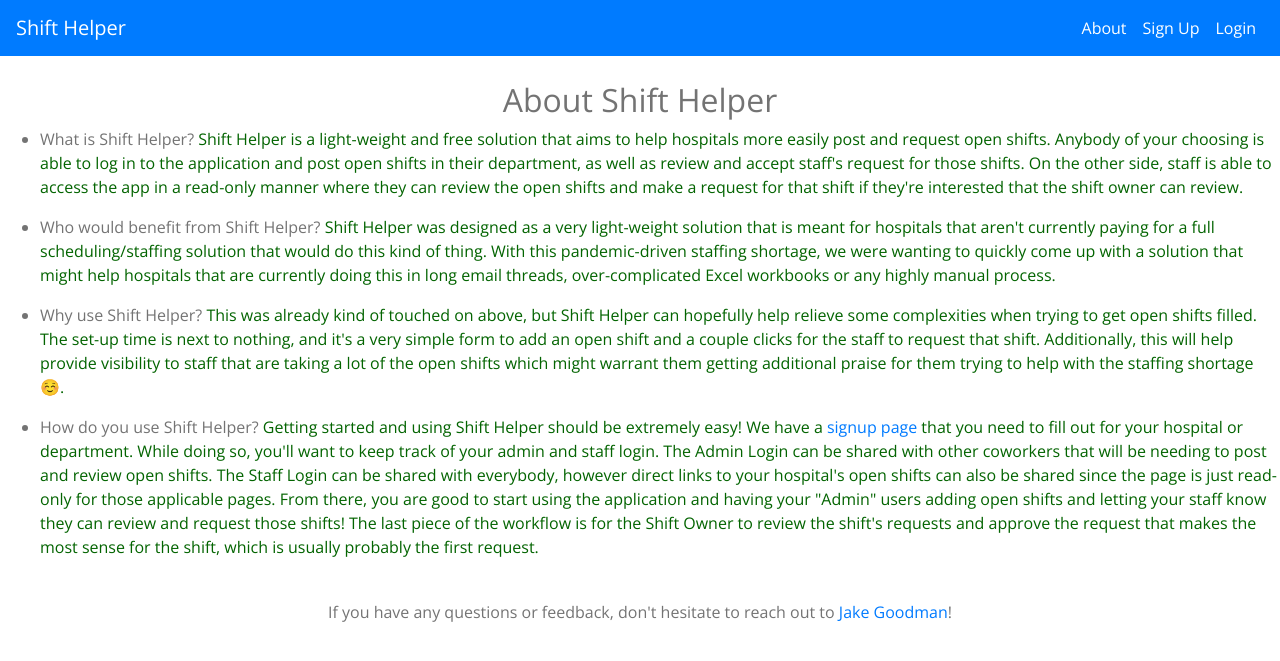
After one commit to jakegoodman23/the-shift-helper-v2, a Flask app: page /about in a window 1280 px wide. The commit adds this page. Shown: the top 661 px of the page. Run offline with Flask 2, Linux system fonts and the light colour scheme; some libraries are stand-ins or nearby versions.

Commit message:
adding about page

```diff
--- a/main.py
+++ b/main.py
@@ -18,10 +18,19 @@ import smtplib
 
 abspath = os.path.abspath(__file__)
 dirname = os.path.dirname(abspath)
+
 email_address = os.environ.get("EMAIL")
 email_password = os.environ.get("EMAIL_PASSWORD")
 
 app = Flask(__name__)
+debug = False
+DEV = False
+if DEV:
+    os.chdir(dirname)
+    debug = True
+    parent_path = os.path.abspath(os.path.dirname(__file__))
+    load_dotenv(os.path.join(parent_path, 'info.env'))
+    app.config['SECRET_KEY'] = os.getenv("SECRET_KEY")
 
 app.config['SECRET_KEY'] = os.environ.get("SECRET_KEY")
 app.config['SQLALCHEMY_DATABASE_URI'] = os.environ.get("DATABASE_URL",  "sqlite:///shifthelper.db")
@@ -139,6 +148,10 @@ def home():
     return render_template('index.html')
 
 
+@app.route('/about')
+def about():
+
+    return render_template('about.html')
 @app.route('/login', methods=['GET', 'POST'])
 def login():
     if request.method == 'POST':
@@ -455,4 +468,4 @@ def logout():
 
 
 if __name__ == '__main__':
-    app.run()
+    app.run(debug=debug)
--- a/static/css/styles.css
+++ b/static/css/styles.css
@@ -73,6 +73,19 @@ input {
 	transition: box-shadow .5s ease;
 }
 
+.about-shift-helper h2 {
+	text-align: center;
+	padding-top: 25px;
+}
+
+.about-shift-helper li {
+	margin-bottom: 1rem;
+}
+
+.about-shift-helper p {
+	text-align: center;
+	padding-top: 25px;
+}
 .form-style {
 	color: rgb(13, 13, 13);
 	padding-left: 10px;
--- /dev/null
+++ b/templates/about.html
@@ -0,0 +1,49 @@
+{% extends 'base.html' %}
+
+{% block title %}About Shift Helper{% endblock %}
+
+{% block content %}
+
+    <div class="about-shift-helper">
+
+    <h2>About Shift Helper</h2>
+
+        <ul>
+            <li>What is Shift Helper? <span style="color: #036400"> Shift Helper is a light-weight and free solution
+            that aims to help hospitals more easily post and request open shifts. Anybody of your choosing is able to log in
+            to the application and post open shifts in their department, as well as review and accept staff's request for
+            those shifts. On the other side, staff is able to access the app in a read-only manner where they can review
+            the open shifts and make a request for that shift if they're interested that the shift owner can review.</span></li>
+
+            <li>Who would benefit from Shift Helper? <span style="color: #036400"> Shift Helper was designed as a very light-weight
+            solution that is meant for hospitals that aren't currently paying for a full scheduling/staffing solution that
+            would do this kind of thing. With this pandemic-driven staffing shortage, we were wanting to quickly come up
+            with a solution that might help hospitals that are currently doing this in long email threads, over-complicated
+            Excel workbooks or any highly manual process.</span> </li>
+
+            <li>Why use Shift Helper? <span style="color:#036400"> This was already kind of touched on above, but
+            Shift Helper can hopefully help relieve some complexities when trying to get open shifts filled. The set-up time
+            is next to nothing, and it's a very simple form to add an open shift and a couple clicks for the staff to request
+            that shift. Additionally, this will help provide visibility to staff that are taking a lot of the open shifts
+            which might warrant them getting additional praise for them trying to help with the staffing shortage ☺️.</span></li>
+
+            <li>How do you use Shift Helper? <span style="color:#036400">Getting started and using Shift Helper should
+                be extremely easy! We have a <a href="https://shift-helper.herokuapp.com/signup">signup page</a>
+                that you need to fill out for your hospital or department. While doing so, you'll want to keep track of
+                your admin and staff login. The Admin Login can be shared with other coworkers that will be needing to
+                post and review open shifts. The Staff Login can be shared with everybody, however direct links to your
+                hospital's open shifts can also be shared since the page is just read-only for those applicable pages.
+                From there, you are good to start using the application and having your "Admin" users adding open shifts
+                and letting your staff know they can review and request those shifts! The last piece of the workflow is
+                for the Shift Owner to review the shift's requests and approve the request that makes the most sense for
+                the shift, which is usually probably the first request.</span></li>
+        </ul>
+
+    <p>If you have any questions or feedback, don't hesitate to reach out to
+        <a href="mailto:jakegoodman2412@gmail.com">Jake Goodman</a>! </p>
+
+
+
+    </div>
+
+{% endblock %}
--- a/templates/base.html
+++ b/templates/base.html
@@ -19,7 +19,7 @@
   <div class="collapse navbar-collapse">
       <ul class = "navbar-nav ml-auto">
           <li class="nav-item">
-              <a class="nav-link" href="">About</a>
+              <a class="nav-link" href="{{ url_for('about') }}">About</a>
           </li>
           {% if not logged_in: %}
           <li class="nav-item">
```
Also changed, not shown: 5 other files.
